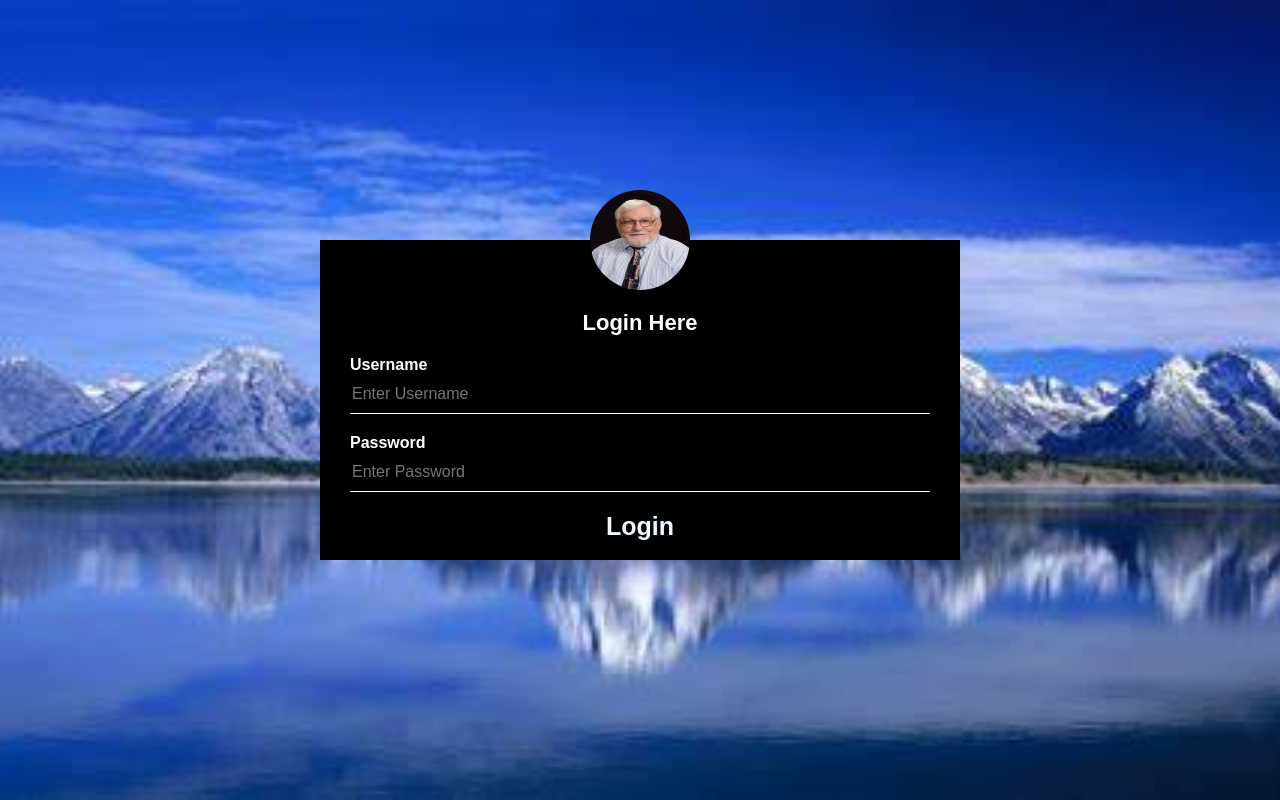
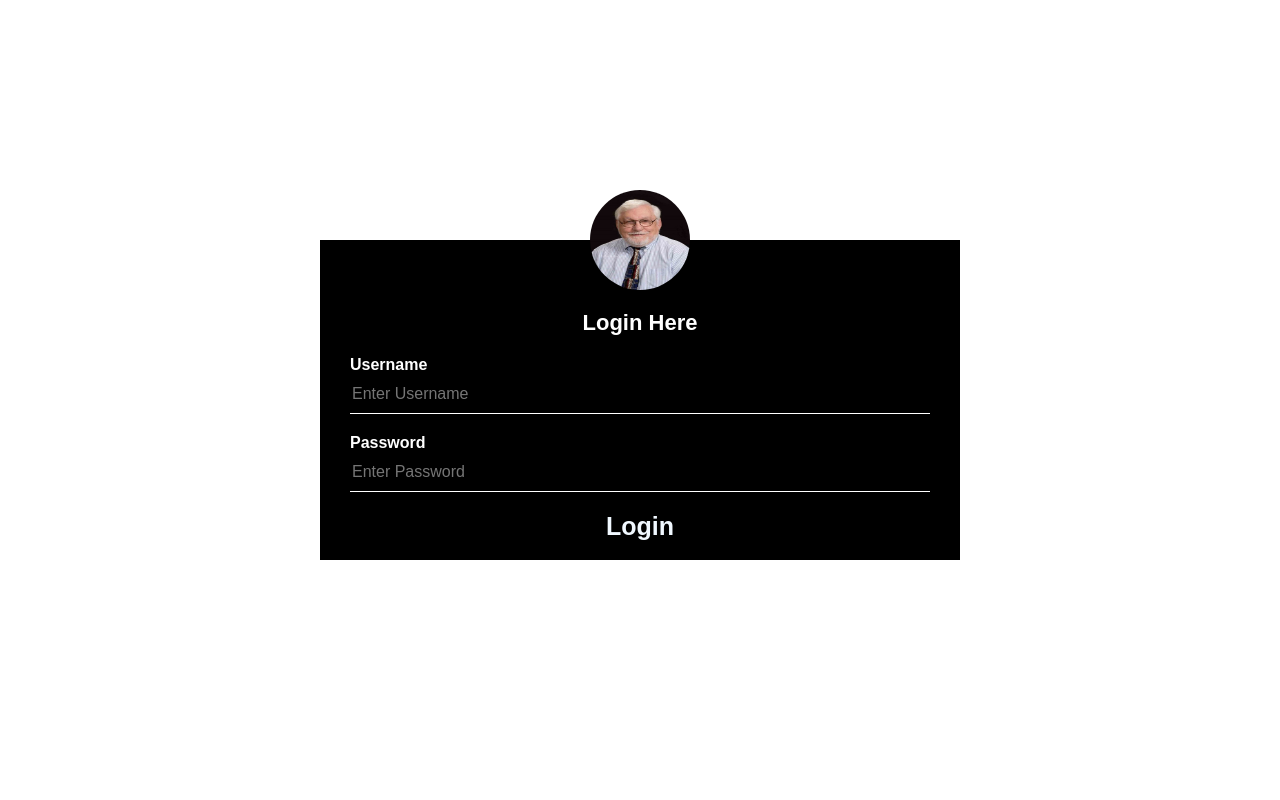
Before and after one commit to dunnyc/john, a plain HTML site: page index.html in a window 1280 px wide. Drawn offline with Linux system fonts and the light colour scheme.

Commit message:
Update style.css

```diff
--- a/style.css
+++ b/style.css
@@ -1,8 +1,6 @@
 body {
     margin: 0;
     padding: 0;
-    background: url(image/OIP.jpeg);
-    background-size: cover;
     background-position: center;
     font-family: sans-serif;
 }
```
